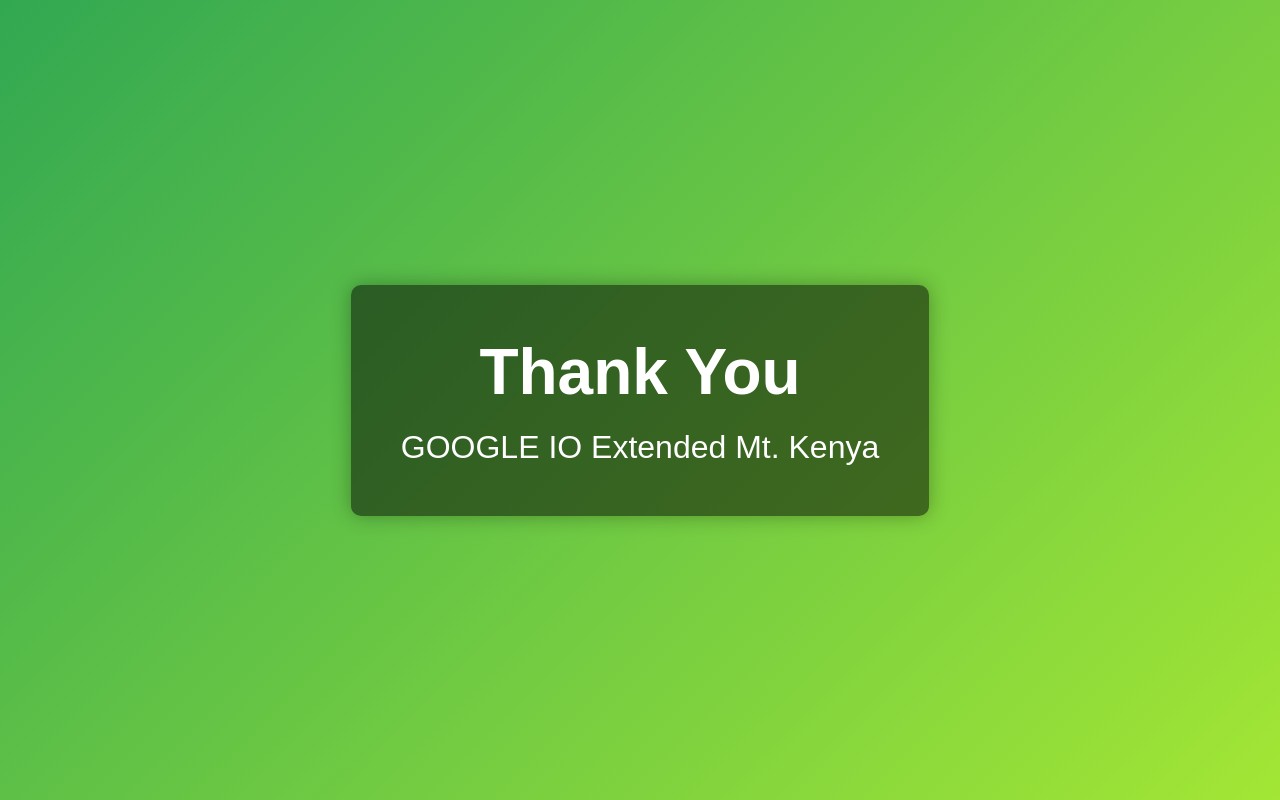
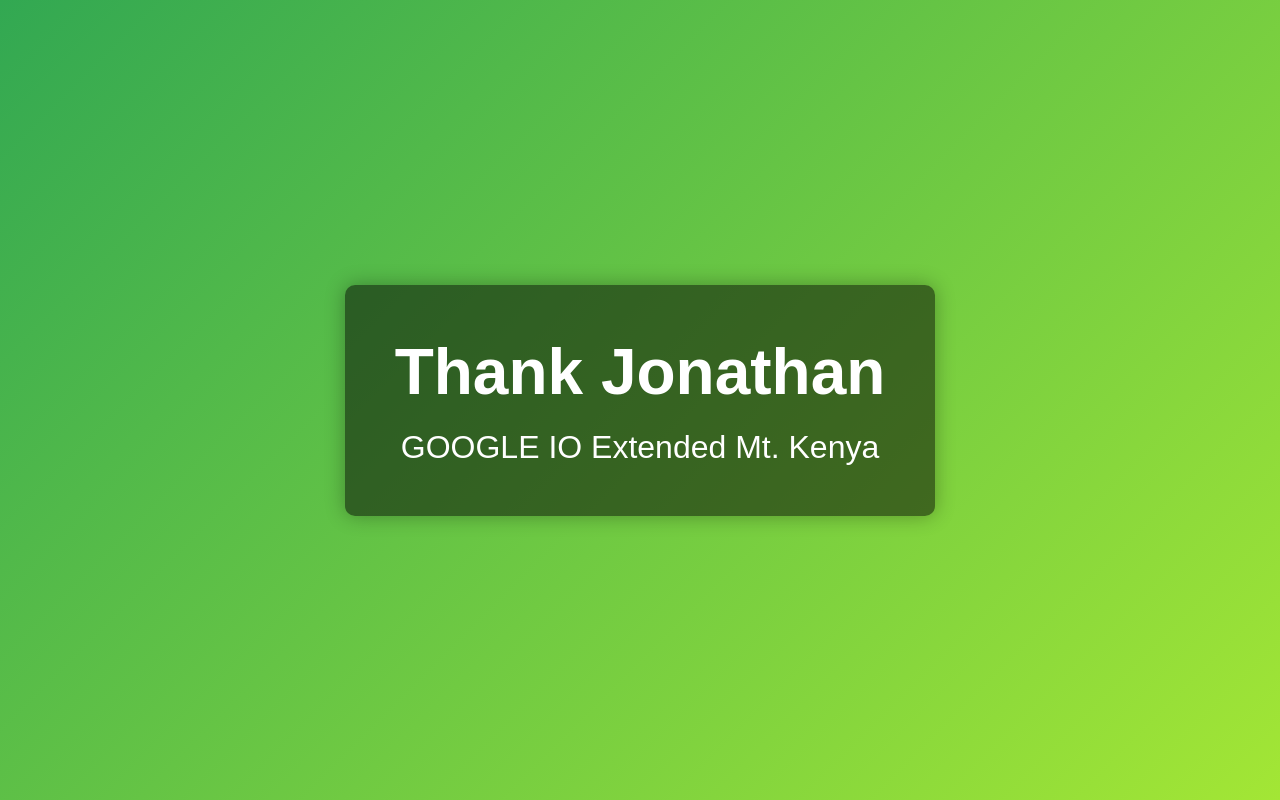
Before and after one commit to joe6276/GDG-CI-CD, a website: page assets/index.html in a window 1280 px wide. Drawn offline with Linux system fonts and the light colour scheme.

Commit message:
Node Ci-CD

```diff
--- a/assets/index.html
+++ b/assets/index.html
@@ -46,7 +46,7 @@
 </head>
 <body>
     <div class="container">
-        <h1>Thank You</h1>
+        <h1>Thank Jonathan</h1>
         <p>GOOGLE IO Extended Mt. Kenya</p>
     </div>
 </body>
```
